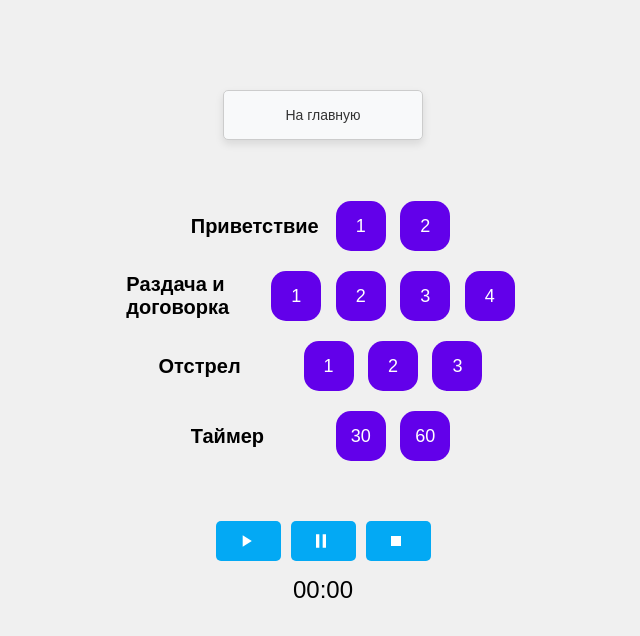
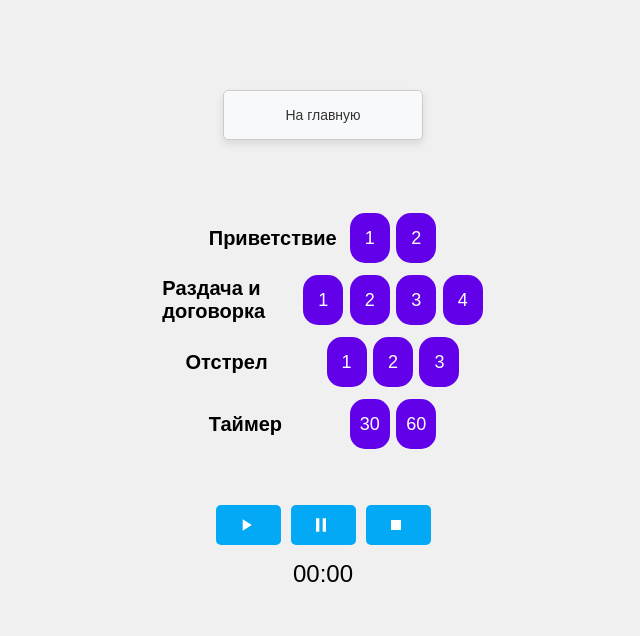
Before and after one commit to DenParvi/Mafia, a plain HTML site: page Sound.html in a window 1280 px wide. Shown: the whole page, without its empty margins (317-957 px from the left). Drawn offline with Linux system fonts and the light colour scheme.

Commit message:
new commit

```diff
--- a/styles_sound.css
+++ b/styles_sound.css
@@ -15,13 +15,13 @@ body {
     background-color: #6200ea;
     color: white;
     border: none;
-    padding: 10px 10px;
-    margin: 5px;
+    padding: 5px 5px;
+    margin: 1px;
     border-radius: 15px;
     cursor: pointer;
     font-size: 18px;
     transition: background-color 0.3s;
-    width: 50px;
+    width: 40px;
     height: 50px;
     box-sizing: border-box;
 }
```
